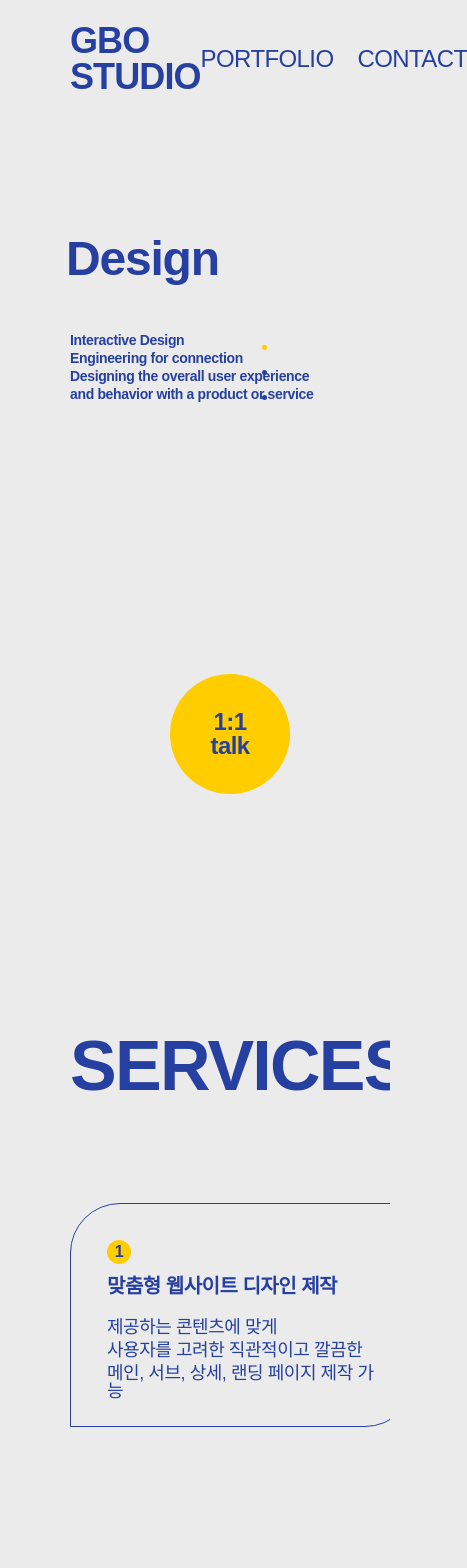
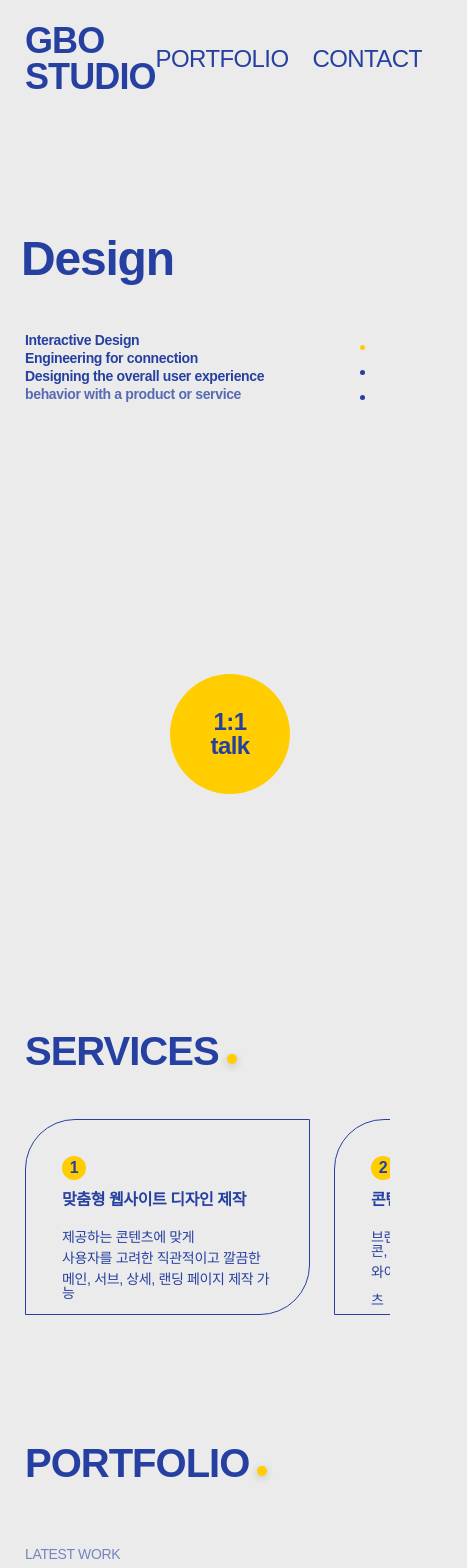
Before and after one commit to weaverbo/gbostudio, a Next.js app: page / in a window 390 px wide. Shown: the top 1568 px of the page, 467 px wide, since content can reach past the window. Built offline with nearby package versions, Linux system fonts and the light colour scheme; a web font is replaced by a local one.

Commit message:
style : 헤더를 제외한 메인페이지 반응형 스타일링 구현 완료

```diff
--- a/src/app/(main)/page.tsx
+++ b/src/app/(main)/page.tsx
@@ -14,7 +14,7 @@ export default function Main() {
   const scrollContainerRef = useRef<HTMLDivElement>(null);
   const [visibleElements, setVisibleElements] = useState<number[]>([]);
   const [currentScreen, setCurrentScreen] = useState<number>(0);
-  const isMobile = useMediaQuery({ query: '(max-width: 768px)' });
+  const [isMobile, setIsMobile] = useState(false);
 
   const startTextAnimation = () => {
     setVisibleElements([]);
@@ -23,6 +23,7 @@ export default function Main() {
       setTimeout(() => setVisibleElements(prev => [...prev, 1]), 1000),
       setTimeout(() => setVisibleElements(prev => [...prev, 2]), 1500),
       setTimeout(() => setVisibleElements(prev => [...prev, 3]), 2000),
+      setTimeout(() => setVisibleElements(prev => [...prev, 4]), 2500),
     ];
 
     return () => {
@@ -60,6 +61,16 @@ export default function Main() {
     return () => window.removeEventListener('scroll', handleScroll);
   }, [currentScreen]);
 
+  useEffect(() => {
+    const checkMobile = () => {
+      setIsMobile(window.matchMedia('(max-width: 768px)').matches);
+    };
+
+    checkMobile();
+    window.addEventListener('resize', checkMobile);
+    return () => window.removeEventListener('resize', checkMobile);
+  }, []);
+
   return (
     <div className="overflow-x-hidden">
       <div className="container">
@@ -92,14 +103,16 @@ export default function Main() {
                       >
                         Engineering for connection
                       </p>
-                      <div
+                      <p
                         className={`scroll-section-description ${visibleElements.includes(3) ? 'opacity-100' : 'opacity-0'}`}
                       >
-                        <div>Designing the overall user experience</div>
-                        <div className="pt-[4px]">
-                          and behavior with a product or service
-                        </div>
-                      </div>
+                        Designing the overall user experience
+                      </p>
+                      <p
+                        className={`pt-[4px] scroll-section-description ${visibleElements.includes(4) ? 'opacity-100' : 'opacity-0'}`}
+                      >
+                        behavior with a product or service
+                      </p>
                     </div>
                     <div className="scroll-dots">
                       <div className="scroll-dot"></div>
@@ -132,8 +145,12 @@ export default function Main() {
                       <p
                         className={`scroll-section-description ${visibleElements.includes(3) ? 'opacity-100' : 'opacity-0'}`}
                       >
-                        <div>Choosing the right tools and technologies for</div>
-                        <div className="pt-[4px]">every challenge</div>
+                        Choosing the right tools and technologies for
+                      </p>
+                      <p
+                        className={`pt-[4px] scroll-section-description ${visibleElements.includes(3) ? 'opacity-100' : 'opacity-0'}`}
+                      >
+                        every challenge
                       </p>
                     </div>
                     <div className="scroll-dots">
@@ -162,7 +179,12 @@ export default function Main() {
                       <p
                         className={`scroll-section-description-other ${visibleElements.includes(2) ? 'opacity-100' : 'opacity-0'}`}
                       >
-                        Beyond trends, creating impactful and unique solutions
+                        Beyond trends, creating impactful and unique
+                      </p>
+                      <p
+                        className={`py-[4px] scroll-section-description ${visibleElements.includes(3) ? 'opacity-100' : 'opacity-0'}`}
+                      >
+                        solutions
                       </p>
                       <p
                         className={`scroll-section-description ${visibleElements.includes(3) ? 'opacity-100' : 'opacity-0'}`}
@@ -300,12 +322,12 @@ export default function Main() {
             <h1 className="section-title">SERVICES</h1>
             <div className="marker"></div>
           </div>
-          <div className="relative mt-[102px] mb-[280px]">
+          <div className="service-container">
             <div
               className="overflow-x-scroll overflow-y-scroll scrollbar-hide w-screen"
               ref={scrollContainerRef}
             >
-              <ul className="flex gap-[24px] w-max pr-[270px]">
+              <ul className="service-card-container">
                 <li className="service-card">
                   <div className="service-card-number">1</div>
                   <div>
@@ -417,7 +439,7 @@ export default function Main() {
           <div className="mt-[72px]">
             <h2 className="portfolio-section-subtitle">LATEST WORK</h2>
             <h3 className="portfolio-section-text">Chat App website</h3>
-            <div className="mt-[16px] mb-[140px]">
+            <div className="portfolio-section-image-container">
               <Image
                 className="shadow-[0_0_30px_rgba(0,0,0,0.2)]"
                 src={chat_app}
--- a/src/components/Footer.tsx
+++ b/src/components/Footer.tsx
@@ -1,15 +1,14 @@
 import Image from 'next/image';
 
 import arrow_left from '../../public/img/arrow_left.png';
-import ellipse from '../../public/img/blueellipse.png';
 import '../styles/footer.css';
 
 export default function Footer() {
   return (
     <>
       <div className="bg-main">
-        <div className="container flex justify-between items-start py-[72px]">
-          <div>
+        <div className="container contact-container">
+          <div className="contact-left-container">
             <div className="flex gap-[8px] items-center text-white">
               <div className="contact-left-title">LET&apos;S TALK</div>
               <div className="contact-left-text">
@@ -37,7 +36,7 @@ export default function Footer() {
               * 메일주소 남겨주시면 빠른 시일 내에 회신드리겠습니다!
             </p>
           </div>
-          <div className="flex flex-col items-stretch text-white text-sm">
+          <div className="contact-right-container">
             <div className="text-lg text-center text-white opacity-80">
               GBO Studio
             </div>
@@ -56,14 +55,10 @@ export default function Footer() {
           </div>
         </div>
       </div>
-      <div className="container flex items-center justify-start bg-background h-[150px]">
-        <p className="text-black  text-sm opacity-40">
-          Copyright © 2025 GBO Studio
-        </p>
-        <div className="px-[12px]">
-          <Image src={ellipse} alt="ellipse" />
-        </div>
-        <div className="flex gap-[8px] opacity-40 text-sm">
+      <div className="container footer-bottom-container">
+        <p className="footer-botton-text">Copyright © 2025 GBO Studio</p>
+        <div className="footer-bottom-marker"></div>
+        <div className="footer-bottom-menu">
           <span className="text-black">HOME</span>
           <span className="text-black">SERVICE</span>
           <span className="text-black">PORTPOLIO</span>
--- a/src/styles/footer.css
+++ b/src/styles/footer.css
@@ -8,6 +8,10 @@
 
 .email-submit-button {
   @apply absolute top-[26.5px] left-[337px];
+}
+
+.contact-container {
+  @apply flex justify-between items-start py-[72px];
 }
 
 .contact-left-title {
@@ -22,8 +26,28 @@
   @apply pl-[24px] pt-[11px] text-xs text-white font-thin;
 }
 
+.contact-right-container {
+  @apply flex flex-col items-stretch text-white text-sm;
+}
+
 .contact-right-subtitle {
   @apply underline mt-[33px];
+}
+
+.footer-bottom-container {
+  @apply flex items-center justify-start bg-background h-[150px];
+}
+
+.footer-botton-text {
+  @apply text-black  text-sm opacity-40;
+}
+
+.footer-bottom-marker {
+  @apply w-[10px] h-[10px] bg-main opacity-30 rounded-full mx-[12px];
+}
+
+.footer-bottom-menu {
+  @apply flex gap-[8px] opacity-40 text-sm;
 }
 
 @media (max-width: 1024px) {
@@ -55,3 +79,43 @@
     @apply mt-[10px];
   }
 }
+
+@media (max-width: 580px) {
+  .contact-container {
+    @apply flex flex-col py-[72px];
+  }
+
+  .footer-bottom-marker {
+    @apply w-[5px] h-[5px] mx-[8px];
+  }
+
+  .footer-botton-text {
+    @apply text-[10px];
+  }
+
+  .footer-bottom-menu {
+    @apply text-[10px];
+  }
+
+  .footer-bottom-container {
+    @apply h-[84px];
+  }
+
+  .contact-right-container {
+    @apply mt-[12px] ml-auto;
+  }
+}
+
+@media (max-widht: 330px) {
+  .contact-container {
+    @apply w-full;
+  }
+
+  .contact-left-container {
+    @apply w-full;
+  }
+
+  .email-input {
+    @apply w-full;
+  }
+}
--- a/src/styles/globals.css
+++ b/src/styles/globals.css
@@ -38,6 +38,12 @@ div {
   }
 }
 
+@media (max-width: 580px) {
+  .container {
+    @apply mx-auto px-[25px];
+  }
+}
+
 @layer utilities {
   .scrollbar-hide::-webkit-scrollbar {
     display: none;
--- a/src/styles/main.css
+++ b/src/styles/main.css
@@ -19,7 +19,7 @@
 }
 
 .scroll-dots {
-  @apply absolute top-[268px] right-[53px] flex flex-col gap-[20px];
+  @apply absolute top-[268px] right-[0px] flex flex-col gap-[20px];
 }
 
 .scroll-dot {
@@ -40,6 +40,14 @@
 
 .marker {
   @apply mt-[91px] ml-[8px] w-[20px] h-[20px] bg-[#FFCD00] rounded-full content-[''] shadow-[0_2px_8px_rgba(0,0,0,0.2)];
+}
+
+.service-container {
+  @apply relative mt-[102px] mb-[280px];
+}
+
+.service-card-container {
+  @apply flex gap-[24px] w-max pr-[270px];
 }
 
 .service-card {
@@ -64,6 +72,14 @@
 
 .portfolio-section-text {
   @apply text-main text-4xl mb-[10px];
+}
+
+.portfolio-section-image-container {
+  @apply mt-[16px] mb-[140px];
+}
+
+.portfolio-section-image {
+  @apply w-[345px] h-[224px] border-[1px] border-main px-[36px] py-[36px] rounded-br-[50px] rounded-tl-[50px] flex-shrink-0 hover:bg-main hover:bg-opacity-10;
 }
 
 @media (max-width: 1280px) {
@@ -102,9 +118,6 @@
   .portfolio-section-text {
     @apply text-[48px];
   }
-}
-
-@media (max-width: 1024px) {
 }
 
 @media (max-width: 1024px) {
@@ -172,4 +185,43 @@
 }
 
 @media (max-width: 580px) {
+  .section-title {
+    @apply text-[40px];
+  }
+
+  .marker {
+    @apply mt-[23px];
+  }
+
+  .service-container {
+    @apply relative mt-[48px] mb-[128px];
+  }
+
+  .service-card-title {
+    @apply text-sm;
+  }
+
+  .service-card-description {
+    @apply text-xs;
+  }
+
+  .service-card-container {
+    @apply pr-[48px];
+  }
+
+  .service-card {
+    @apply w-[285px] h-[196px];
+  }
+
+  .portfolio-section-subtitle {
+    @apply text-xs mt-[64px];
+  }
+
+  .portfolio-section-text {
+    @apply text-xl;
+  }
+
+  .portfolio-section-image-container {
+    @apply mb-[64px];
+  }
 }
```
